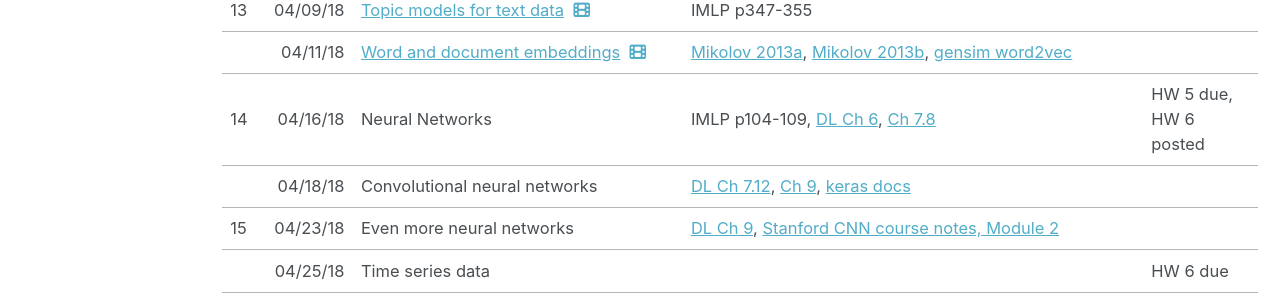
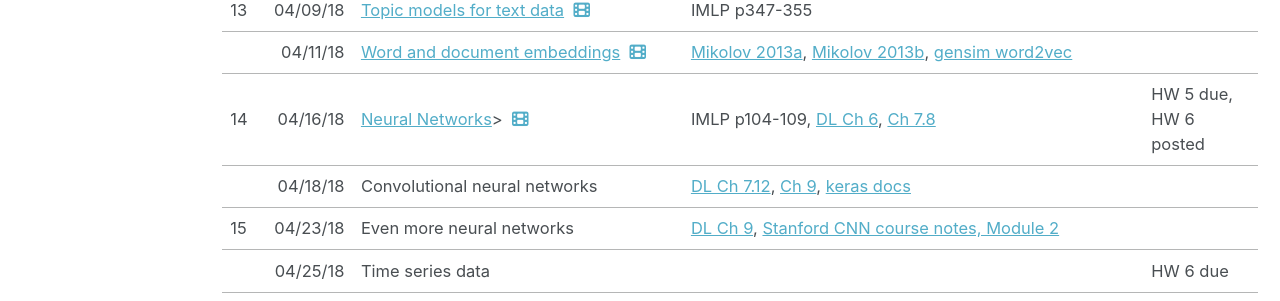
Before and after one commit to amueller/columbia-website, a Jekyll site: the page built from _comsw4995s18/lectures.md, in a window 1280 px wide and 900 px high, scrolled down 1362 px. Shown: the part 151-452 px from the top of the window. Built offline with Jekyll 4.4.1, drawn with Linux system fonts in a browser that asks for light colours; nearby versions of some CDN libraries.

Commit message:
add link to slides and video for neural networks.

```diff
--- a/_comsw4995s18/lectures.md
+++ b/_comsw4995s18/lectures.md
@@ -230,7 +230,9 @@ Press P on slides for presenter notes.
 	<tr>
 		<td>14</td>
 		<td align="right" sdval="42842" sdnum="1033;0;MM/DD/YY">04/16/18</td>
-		<td>Neural Networks</td>
+		<td><a href="https://amueller.github.io/COMS4995-s18/slides/aml-22-041618-neural-networks">Neural Networks</a>>&nbsp;
+            <a href="https://www.dropbox.com/s/kag8p1sjsbgqa3p/22-neural-networks.mkv?dl=1"><i class="fa fa-film" aria-hidden="true"></i></a>
+		</td>
 		<td>IMLP p104-109, <a href="http://www.deeplearningbook.org/contents/mlp.html">DL Ch 6</a>, <a href="http://www.deeplearningbook.org/contents/regularization.html">Ch 7.8</a></td>
 		<td>HW 5 due, HW 6 posted</td>
 	</tr>
```
